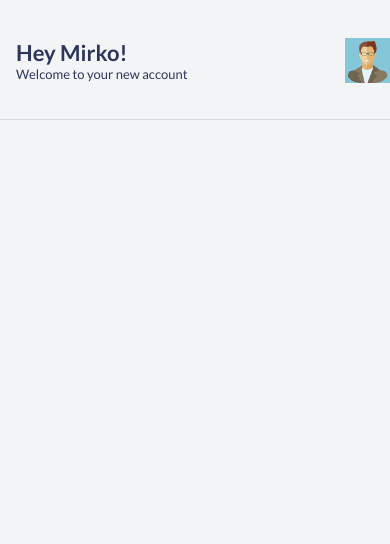
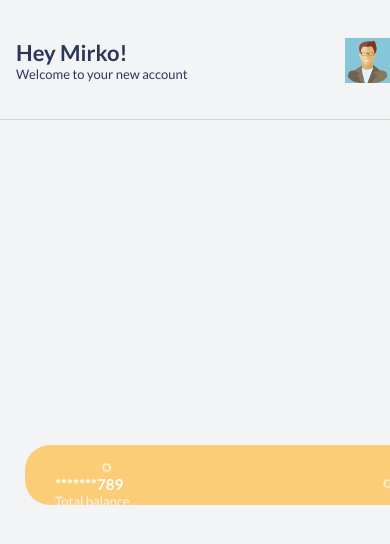
Before and after one commit to Mirko-khatab/MobApp, a React Native app: screen /Home in a window 390 px wide. Shown: the top 544 px of the page. Built offline with nearby package versions, Linux system fonts and the light colour scheme.

Commit message:
card_title_and_section_and_data

```diff
--- /dev/null
+++ b/src/components/Cards/CardItem.tsx
@@ -0,0 +1,74 @@
+import React, { FunctionComponent } from 'react'
+import styled from 'styled-components/native'
+import { colors } from '../color'
+import { ScreenWidth } from '../shared'
+import { CardProps } from './types'
+import card_bg from '../../assets/bgs/background_transparent.png'
+import RegularText from '../Texts/RegularText'
+import SmallText from '../Texts/SmallText'
+import { View } from 'react-native'
+
+const CardBackground = styled.ImageBackground`
+  height: 75%;
+  width: ${ScreenWidth * 0.67}px;
+  resize-mode: cover;
+  background-color: ${colors.accent};
+  border-radius: 25px;
+  margin-right: 25px;
+  overflow: hidden;
+`
+const CardTouchable = styled.TouchableHighlight`
+  height: 100%;
+  boarder-radius: 25px;
+`
+
+const TouchableView = styled.View`
+  justify-content: space-between;
+  align-items: center;
+  padding: 30px;
+  flex: 1;
+`
+
+const CardRow = styled.View`
+  flex-direction: row;
+  justify-content: space-between;
+  align-items: center;
+  width: 100%;
+`
+const Logo = styled.Image`
+  width: 100%;
+  height: 80%;
+  resize-mode: contain;
+  flex: 1;
+`
+
+const CardItem: FunctionComponent<CardProps> = (props) => {
+  const handlePress = () => {}
+  return (
+    <CardBackground source={card_bg}>
+      <CardTouchable underlayColor={colors.secondary} onPress={handlePress}>
+        <TouchableView>
+          <CardRow>
+            <RegularText textStyles={{ color: colors.white }}>
+              *******{props.accountNo.slice(6, 10)}
+            </RegularText>
+          </CardRow>
+          <CardRow>
+            <View style={{ flex: 3 }}>
+              <SmallText
+                textStyles={{ marginBottom: 5, color: colors.graylight }}
+              >
+                Total balance
+              </SmallText>
+              <RegularText textStyles={{ fontSize: 10 }}>
+                ${props.balance}
+              </RegularText>
+            </View>
+            <Logo source={props.logo} />
+          </CardRow>
+        </TouchableView>
+      </CardTouchable>
+    </CardBackground>
+  )
+}
+export default CardItem
--- /dev/null
+++ b/src/components/Cards/CardSection.tsx
@@ -0,0 +1,28 @@
+import React, { FunctionComponent } from 'react'
+import styled from 'styled-components/native'
+import { CardSectionProps } from './types'
+import CardItem from './CardItem'
+const CardList = styled.FlatList`
+  width: 100%;
+  flex: 1;
+  padding-left: 25px;
+  padding-bottom: 15px;
+`
+
+const CardSection: FunctionComponent<CardSectionProps> = (props) => {
+  return (
+    <CardList
+      data={props.data}
+      horizontal={true}
+      showsHorizontalScrollIndicator={false}
+      contentContainerStyle={{
+        paddingRight: 25,
+        alignItems: 'center',
+      }}
+      keyExtractor={({ id }: any) => id.toString()}
+      renderItem={({ item }: any) => <CardItem {...item} />}
+    />
+  )
+}
+
+export default CardSection
--- /dev/null
+++ b/src/components/Cards/types.tsx
@@ -0,0 +1,13 @@
+import { ImageSourcePropType } from "react-native";
+export interface CardProps{
+    id:number ,
+    accountNo:string,
+    balance:number;
+    alias:string;
+    logo:ImageSourcePropType;
+
+
+}
+export interface CardSectionProps{
+data:Array<CardProps>;
+}
--- a/src/components/Header/Greating.tsx
+++ b/src/components/Header/Greating.tsx
@@ -39,18 +39,12 @@
         textStyles={[
           {
             color: colors.secondary,
-
           },
           props.subTextStyles,
         ]}
       >
-
-
         {props.subText}
       </SmallText>
-
-
-
     </StyledView>
   )
 }
--- a/src/screens/Home.tsx
+++ b/src/screens/Home.tsx
@@ -1,31 +1,71 @@
-import React, { FunctionComponent }from "react";
+import React, { FunctionComponent } from 'react'
 
-import { StatusBar } from "expo-status-bar";
+import { StatusBar } from 'expo-status-bar'
 
-import styled from "styled-components/native";
-
+import styled from 'styled-components/native'
 
 //custom components
-import { colors } from "../components/color";
+import { colors } from '../components/color'
+import logo1 from '../assets/cards/mc.png'
+import logo2 from '../assets/cards/visa_white.png'
 
-import {Container} from "../components/shared";
+import { Container } from '../components/shared'
+import CardSection from '../components/Cards/CardSection'
+const HomeContainer = styled(Container)`
+  background-color: ${colors.graylight};
+  width: 100%;
+  flex: 1;
+`
 
-const HomeContainer = styled(Container)`
-background-color: ${colors.graylight};
-width:100%;
-flex:1;
+const Home: FunctionComponent = () => {
+  const cardsData = [
+    {
+      id: 1,
+      accountNo: '123456789',
+      balance: 200,
+      alias: 'personal prepaid',
+      logo: logo1,
+    },
 
-`;
+    {
+      id: 2,
+      accountNo: '123456789',
+      balance: 200,
+      alias: 'personal prepaid',
+      logo: logo2,
+    },
 
+    {
+      id: 3,
+      accountNo: '123456789',
+      balance: 200,
+      alias: 'personal prepaid',
+      logo: logo1,
+    },
 
-const Home :FunctionComponent = () => {
+    {
+      id: 4,
+      accountNo: '123456789',
+      balance: 200,
+      alias: 'personal prepaid',
+      logo: logo2,
+    },
 
-return(
-<HomeContainer>
-<StatusBar style="dark" />
+    {
+      id: 5,
+      accountNo: '123456789',
+      balance: 200,
+      alias: 'personal prepaid',
+      logo: logo1,
+    },
+  ]
 
-</HomeContainer>
-)
+  return (
+    <HomeContainer>
+      <StatusBar style="dark" />
+      <CardSection data={cardsData} />
+    </HomeContainer>
+  )
 }
 
-export default Home ;
+export default Home
```
Lines whose indentation alone changed are shown as unchanged.
